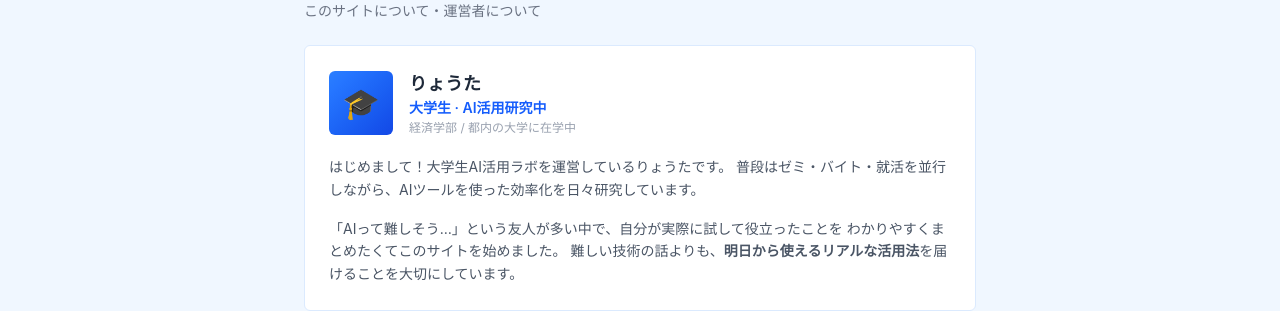
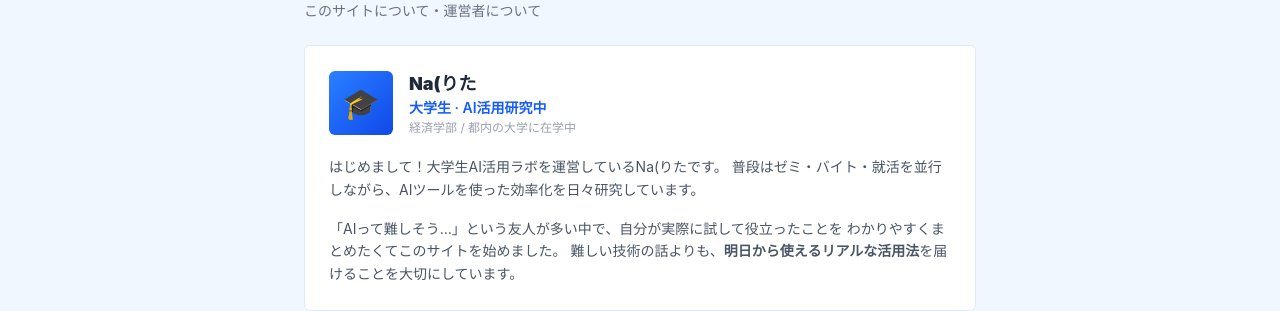
Before and after one commit to ryota-1008/gakuseiouenn.net, a Next.js app: page /about in a window 1280 px wide. Shown: the part 133-444 px from the top of the page. Built offline with nearby package versions, Linux system fonts and the light colour scheme.

Commit message:
fix: 運営者名をNa(りたに変更

```diff
--- a/src/app/about/page.tsx
+++ b/src/app/about/page.tsx
@@ -24,14 +24,14 @@ export default function AboutPage() {
               🎓
             </div>
             <div>
-              <p className="font-black text-gray-800 text-lg">りょうた</p>
+              <p className="font-black text-gray-800 text-lg">Na(りた</p>
               <p className="text-sm text-blue-600 font-semibold">大学生 · AI活用研究中</p>
               <p className="text-xs text-gray-400 mt-0.5">経済学部 / 都内の大学に在学中</p>
             </div>
           </div>
 
           <p className="text-sm text-gray-600 leading-relaxed mb-4">
-            はじめまして！大学生AI活用ラボを運営しているりょうたです。
+            はじめまして！大学生AI活用ラボを運営しているNa(りたです。
             普段はゼミ・バイト・就活を並行しながら、AIツールを使った効率化を日々研究しています。
           </p>
           <p className="text-sm text-gray-600 leading-relaxed">
```
